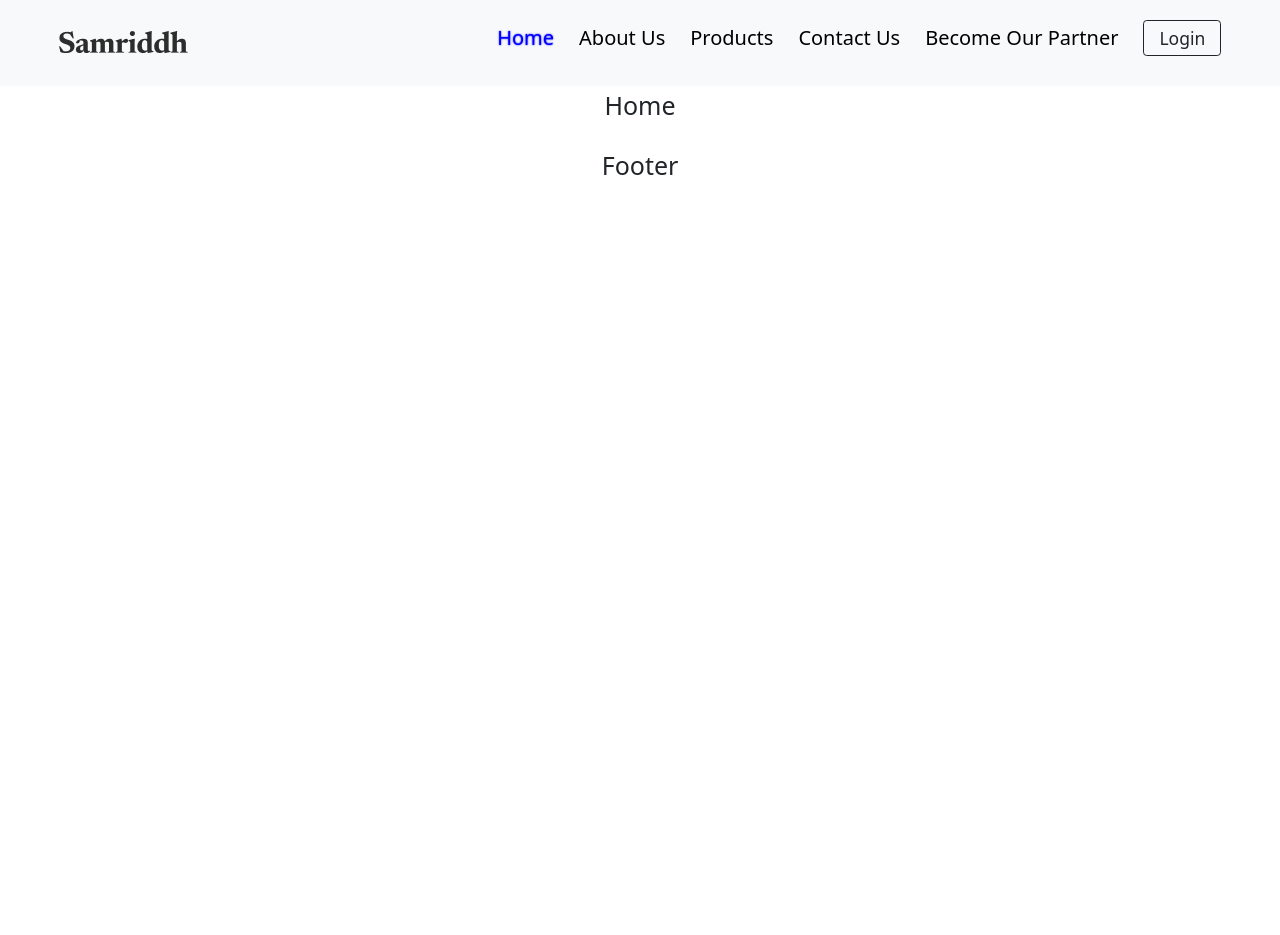
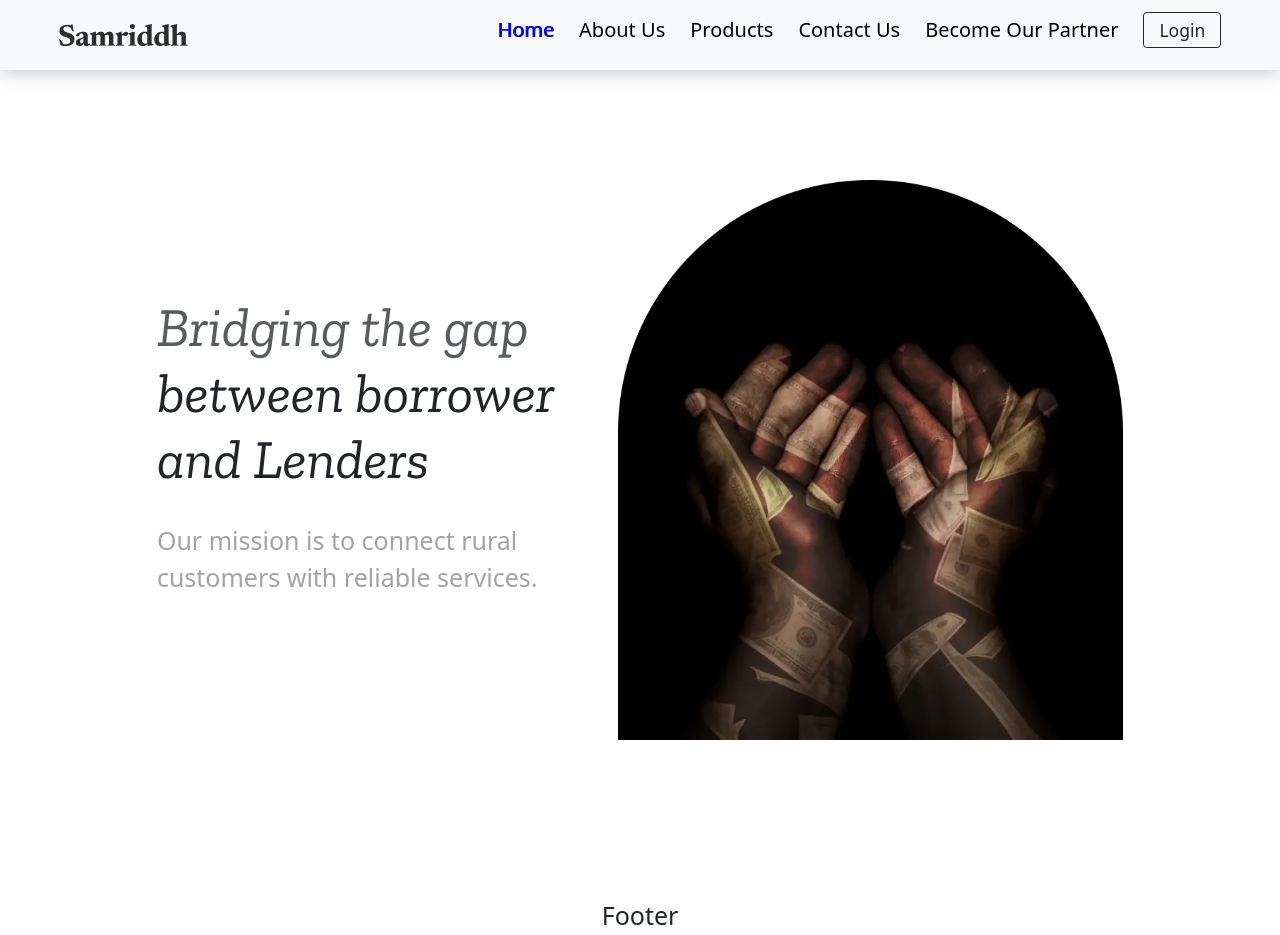
Before and after one commit to mohitanand744/Samriddh_React, a React (Vite) app: page / in a window 1280 px wide. Before the commit the page ends 800 px from the top, so only its background shows below. Built offline with nearby package versions, Linux system fonts and the light colour scheme.

Commit message:
add Home section 1

```diff
--- a/src/Pages/Home.jsx
+++ b/src/Pages/Home.jsx
@@ -2,9 +2,27 @@ import React from "react";
 
 const Home = () => {
   return (
-    <center className="mt-9">
-      <h1>Home</h1>
-    </center>
+    <div className="Home">
+      <section className="container-fluid mt-15 section_1">
+        <div className="container d-flex align-items-center justify-content-center p-5">
+          <div className="row align-items-center justify-content-center gap-2">
+            <div className="col-xl-5  col-lg-8 col-md-12 text-lg-start text-center ">
+              <h1 className="title-font fs-55">
+                <span className="text-body-secondary">Bridging the gap</span>{" "}
+                between borrower and Lenders
+              </h1>
+              <p className="fs-1 mt-5 mb-5 text-light-gray">
+                Our mission is to connect rural customers with reliable
+                services.
+              </p>
+            </div>
+            <div className="image_Container col-xl-7 col-lg-6 col-md-12">
+              <img src="public/Home_img_1.webp" />
+            </div>
+          </div>
+        </div>
+      </section>
+    </div>
   );
 };
 
--- a/src/components/NavBar/Nav.jsx
+++ b/src/components/NavBar/Nav.jsx
@@ -4,7 +4,7 @@ import { NavLink } from "react-router-dom";
 const Nav = () => {
   return (
     <>
-      <nav className="navbar bg-body-tertiary fixed-top nav">
+      <nav className="navbar bg-body-tertiary fixed-top nav b-shadow">
         <div className="container-fluid">
           <a className="navbar-brand" href="/">
             <img src="./Samriddh.webp" alt="" />
--- /dev/null
+++ b/src/css/fonts.css
@@ -0,0 +1,14 @@
+@import url("https://fonts.googleapis.com/css2?family=Poppins:ital,wght@0,100;0,200;0,300;0,400;0,500;0,600;0,700;0,800;0,900;1,100;1,200;1,300;1,400;1,500;1,600;1,700;1,800;1,900&family=Signika:wght@300..700&family=Zilla+Slab:ital,wght@0,300;0,400;0,500;0,600;0,700;1,300;1,400;1,500;1,600;1,700&display=swap");
+
+.title-font {
+  font-family: "Zilla Slab", serif !important;
+  font-style: italic;
+}
+
+/***** Font size Section *****/
+
+.fs-55 {
+  font-size: 5.5rem !important;
+}
+
+/***** End Font size Section *****/
--- a/src/index.css
+++ b/src/css/index.css
@@ -12,7 +12,11 @@ html {
 
 .Active {
   color: blue !important;
-  text-shadow: 0px 0px 1.8px blue;
+  text-shadow: 1px 0px 0px blue;
+}
+
+.b-shadow {
+  box-shadow: rgba(0, 0, 0, 0.212) 0px 3px 18px;
 }
 
 a {
@@ -20,12 +24,20 @@ a {
   font-size: 2rem;
 }
 
+.offcanvas-backdrop.show {
+  opacity: 0 !important;
+}
+
 li {
   list-style: none;
 }
 
-.mt-9 {
-  margin-top: 9rem;
+.text-light-gray {
+  color: #a4a2a5;
+}
+
+.mt-15 {
+  margin-top: 15rem;
 }
 
 /***** End Global Css *****/
@@ -43,10 +55,9 @@ li {
 }
 
 .slider {
-  width: 30rem !important;
+  width: 27rem !important;
   background-color: transparent !important;
   backdrop-filter: blur(8px);
-  box-shadow: rgba(0, 0, 0, 0.24) 0px 3px 8px;
 }
 
 /***** End Sidebar Section *****/
@@ -54,10 +65,27 @@ li {
 /***** NavBar Section *****/
 
 .nav {
-  padding: 2rem 4% !important;
+  height: 7rem;
+  padding: 0 4% !important;
 }
 
 /***** End NavBar Section *****/
+
+/***** Home Section *****/
+
+.section_1 {
+  height: 90vh;
+
+  & .image_Container {
+    width: 52rem;
+
+    & img {
+      width: 100%;
+    }
+  }
+}
+
+/***** End Home Section *****/
 
 /***** Responsiveness Section *****/
 
@@ -77,4 +105,31 @@ li {
   }
 }
 
+@media screen and (width < 888px) {
+  html {
+    font-size: 52%;
+  }
+}
+
+@media screen and (width < 888px) {
+  html {
+    font-size: 49%;
+  }
+}
+
+@media screen and (width < 748px) {
+  html {
+    font-size: 45%;
+  }
+}
+@media screen and (width < 488px) {
+  html {
+    font-size: 41%;
+  }
+}
+@media screen and (width < 378px) {
+  html {
+    font-size: 37%;
+  }
+}
 /***** End Responsiveness Section *****/
--- a/src/main.jsx
+++ b/src/main.jsx
@@ -1,6 +1,10 @@
 import { StrictMode } from "react";
 import { createRoot } from "react-dom/client";
-import "./index.css";
+
+/* All CSS Imports */
+
+import "./css/fonts.css";
+import "./css/index.css";
 
 /* Importing Bootstrap */
 
```
Also changed, not shown: public/Home_img_1.webp (added).
